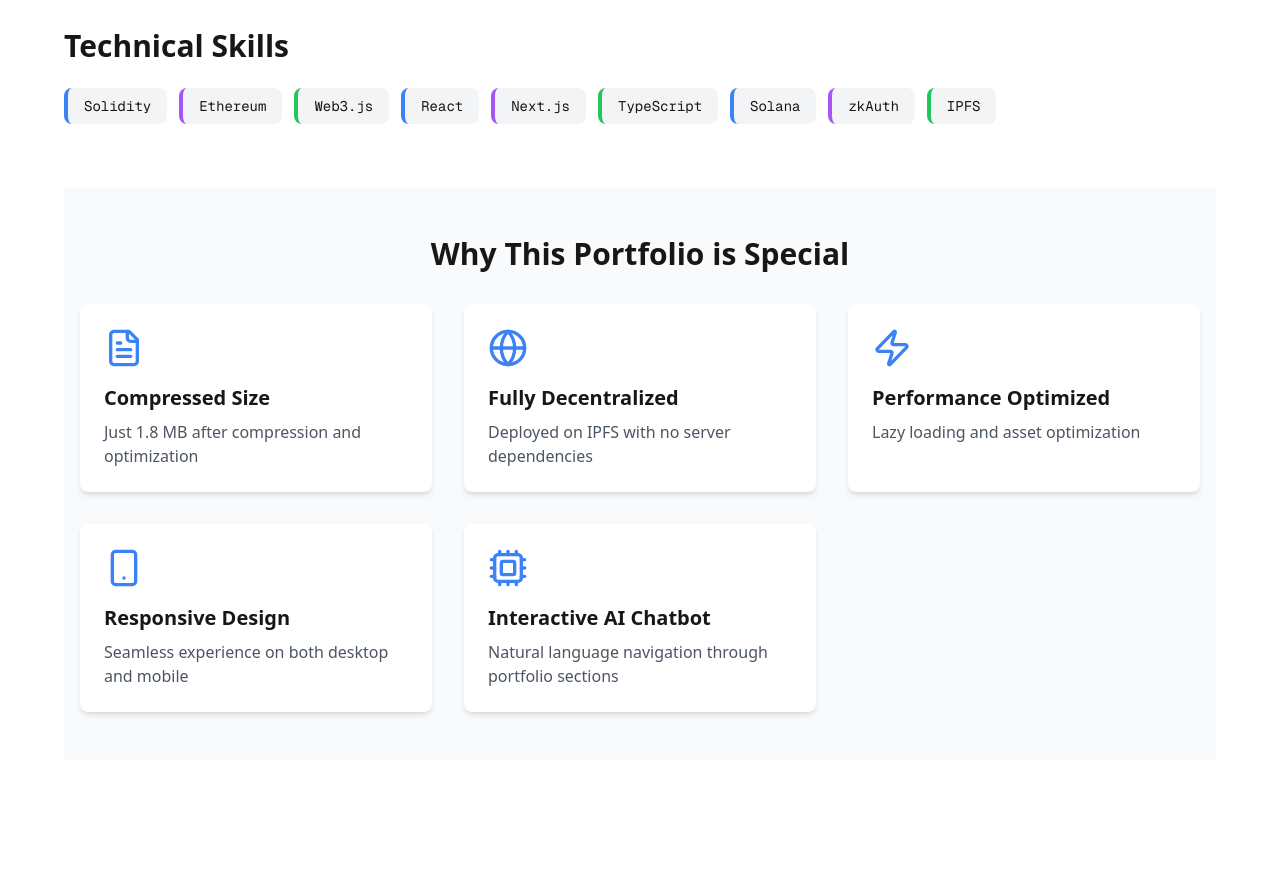
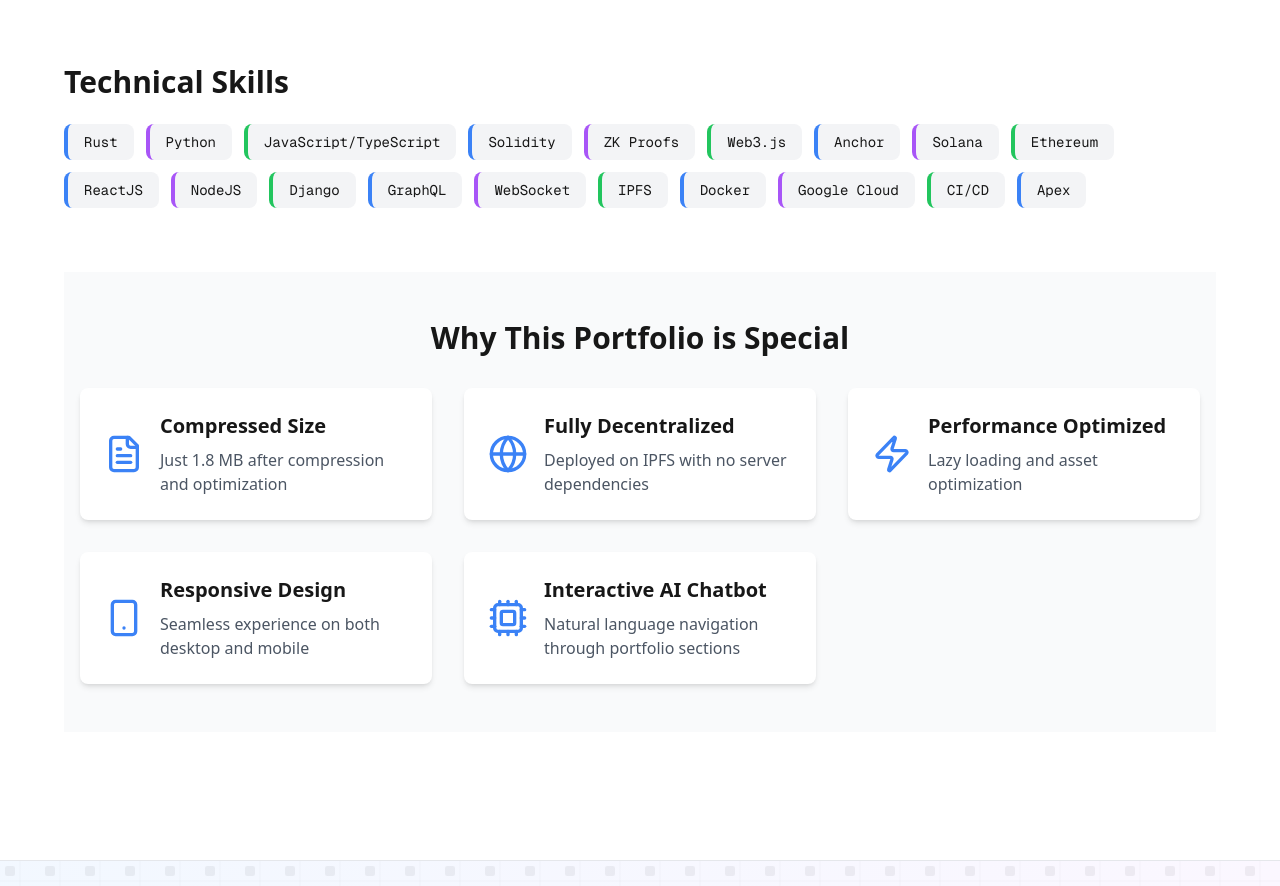
Before and after one commit to mrarejimmyz/Portfolio-Template, a Next.js app: page / in a window 1280 px wide. Shown: the part 1414-2300 px from the top of the page. Built offline with nearby package versions, Linux system fonts and the light colour scheme.

Commit message:
Added Quote

```diff
--- a/src/components/Hero.tsx
+++ b/src/components/Hero.tsx
@@ -8,6 +8,7 @@ import React from 'react';
 interface HeroProps {
   title: string;
   subtitle: string;
+  quote?: string;
   achievements: Array<{
     id: string;
     label: string;
@@ -31,6 +32,7 @@ export default function Hero({
   title,
   subtitle,
   achievements,
+  quote,
   ctaLink,
   ctaText,
   secondaryCtaLink,
@@ -72,6 +74,11 @@ export default function Hero({
             <div className="space-y-3">
               <h1 className="text-3xl sm:text-4xl md:text-5xl font-bold tracking-tight">{title}</h1>
               <p className="text-lg text-gray-600 dark:text-gray-300 max-w-[600px] mx-auto md:mx-0">{subtitle}</p>
+              {quote && (
+                <blockquote className="italic text-gray-500 dark:text-gray-400 max-w-[600px] mx-auto md:mx-0">
+                  "{quote}"
+                </blockquote>
+              )}
             </div>
 
             {/* Achievements */}
--- a/src/components/PortfolioFeatures.tsx
+++ b/src/components/PortfolioFeatures.tsx
@@ -16,10 +16,14 @@ export default function PortfolioFeatures() {
         <h2 className="text-3xl font-bold text-center mb-8">Why This Portfolio is Special</h2>
         <div className="grid grid-cols-1 md:grid-cols-2 lg:grid-cols-3 gap-8">
           {features.map((feature, index) => (
-            <div key={index} className="bg-white dark:bg-gray-700 p-6 rounded-lg shadow-md">
-              <feature.icon className="w-10 h-10 text-blue-500 mb-4" />
-              <h3 className="text-xl font-semibold mb-2">{feature.title}</h3>
-              <p className="text-gray-600 dark:text-gray-300">{feature.description}</p>
+            <div key={index} className="bg-white dark:bg-gray-700 p-6 rounded-lg shadow-md flex items-center">
+              <div className="mr-4">
+                <feature.icon className="w-10 h-10 text-blue-500" />
+              </div>
+              <div>
+                <h3 className="text-xl font-semibold mb-2">{feature.title}</h3>
+                <p className="text-gray-600 dark:text-gray-300">{feature.description}</p>
+              </div>
             </div>
           ))}
         </div>
--- a/src/pages/index.tsx
+++ b/src/pages/index.tsx
@@ -28,6 +28,7 @@ export default function Home() {
   const heroConfig = {
     title: "Blockchain Developer, Smart Contract & AI Engineer",
     subtitle: "Building next-gen decentralized and AI-powered systems with cutting-edge efficiency, optimized gas usage, and breakthrough scalability.",
+    quote: "I may not have all the answers yet, but I'll go out and find them.",
     achievements: [
       { id: "ethglobal", label: "🏆 EthGlobal 2023 Winner - WorldCoin zkAuth" },
       { id: "hackfs", label: "💎 HackFS Prize - ZK + FHE Storage Solution" },
@@ -41,14 +42,34 @@ export default function Home() {
     profileImage: "/profile.jpg",
   };
 
+
   // Get featured projects
   const featuredProjects = getFeaturedProjects();
 
   // Tech stack items to be displayed as badges
   const techStack = [
-    "Solidity", "Ethereum", "Web3.js", "React", "Next.js",
-    "TypeScript", "Solana", "zkAuth", "IPFS"
+    "Rust",                   // Trending for high-performance systems (e.g., Solana Transaction Monitor)
+    "Python",                 // Popular for backend development and AI integration
+    "JavaScript/TypeScript",  // In-demand for modern web and full-stack development
+    "Solidity",               // Primary language for Ethereum smart contracts
+    "ZK Proofs",              // Cutting-edge technology for secure, privacy-preserving applications
+    "Web3.js",                // Essential for interacting with blockchain networks
+    "Anchor",                 // Streamlines Solana smart contract development
+    "Solana",                 // High-performance blockchain gaining momentum
+    "Ethereum",               // Established blockchain platform for DApps
+    "ReactJS",                // Dominant frontend framework for building dynamic user interfaces
+    "NodeJS",                 // Robust backend runtime for JavaScript applications
+    "Django",                 // Versatile Python web framework for scalable APIs
+    "GraphQL",                // Modern API query language for efficient data fetching
+    "WebSocket",              // Enables real-time communication in web applications
+    "IPFS",                   // Decentralized file storage solution
+    "Docker",                 // Standard tool for containerization and deployment
+    "Google Cloud",           // Scalable cloud infrastructure provider
+    "CI/CD",                  // Best practices for continuous integration and deployment
+    "Apex"                    // Specialized for Salesforce development (niche but valuable)
   ];
+
+
 
   return (
     <div className={`${geistSans.variable} ${geistMono.variable} min-h-screen bg-background text-foreground`}>
```
